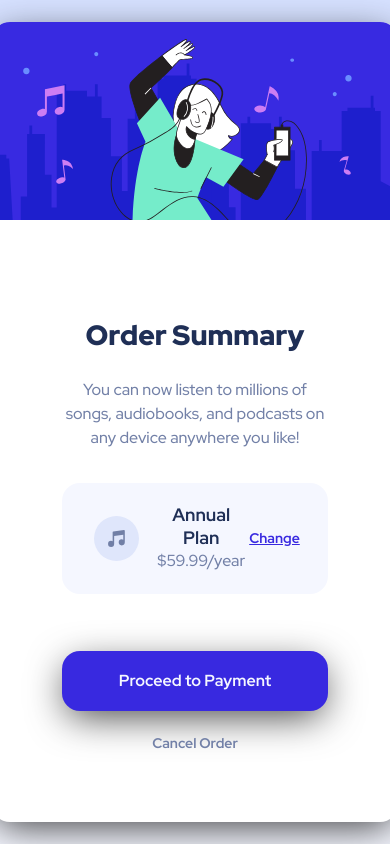
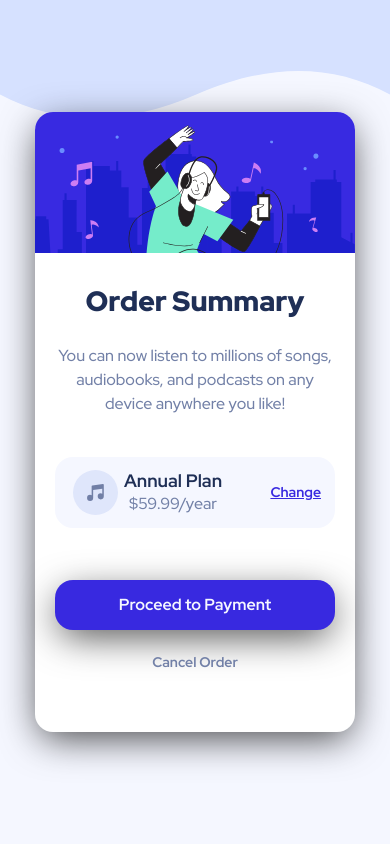
Before and after one commit to LukeBob/Order-summary-card, a PHP site: page / in a window 390 px wide. Run offline with PHP 8.4, Linux system fonts and the light colour scheme.

Commit message:
create style for mobile

```diff
--- a/styles.css
+++ b/styles.css
@@ -133,7 +133,7 @@
 }
 
 .button {
-    height: 60px;
+    height: 50px;
     width: 100%;
     background: hsl(245, 75%, 52%);
     border-radius: 18px;
@@ -185,3 +185,30 @@
 .change:active {
     color: hsl(245, 45%, 69%);
 }
+
+
+@media screen and (max-width: 692px) {
+    .card_top_container {
+        flex: .3;
+    }
+   .card {
+        height: 620px;
+        width: min(320px, 320px);
+   }
+   .card_bottom_container {
+       padding: 5px 20px;
+   }
+
+   .plan_container {
+       flex: .2;
+       padding: 8px 14px;
+       margin-top: 0;
+   }
+   .music_icon {
+       margin-right: 6px;
+   }
+
+   .buttons_container {
+       flex: .8;
+   }
+  }
```
Also changed, not shown: index.html (+0 -8 lines).
